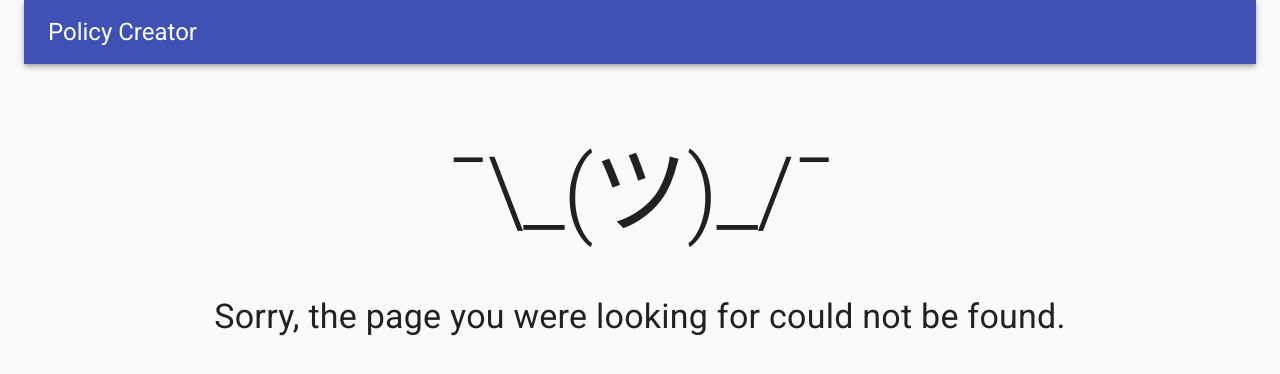
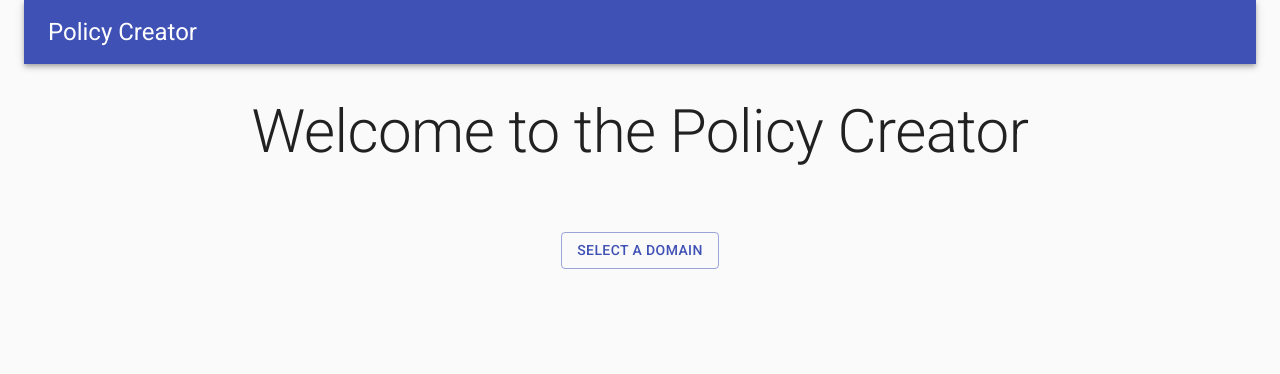
Before and after one commit to tetherless-world/adapt, a React (Create React App) app in the folder policy-tool-frontend/: page / in a window 1280 px wide. Shown: the top 374 px of the page. Built offline with nearby package versions, Linux system fonts and the light colour scheme.

Commit message:
homepage + reorg

```diff
--- a/policy-tool-frontend/src/components/common/Navigation.js
+++ b/policy-tool-frontend/src/components/common/Navigation.js
@@ -1,8 +1,5 @@
 import React from 'react';
-import { makeStyles } from '@material-ui/core/styles';
-import AppBar from '@material-ui/core/AppBar';
-import Toolbar from '@material-ui/core/Toolbar';
-import Typography from '@material-ui/core/Typography';
+import { AppBar, Toolbar, Typography, makeStyles } from '@material-ui/core'
 
 const useStyles = makeStyles(theme => ({
   root: {
--- a/policy-tool-frontend/src/components/App.js
+++ b/policy-tool-frontend/src/components/pages/App.js
@@ -1,9 +1,10 @@
 import React from 'react'
 import { BrowserRouter, Route, Switch } from "react-router-dom";
-import PolicyCreator from './PolicyCreator/PolicyCreator'
-import DomainSelection from './DomainSelection/DomainSelection'
-import Layout from './common/Layout';
-import NotFound from './common/NotFound'
+import PolicyCreator from '../PolicyCreator/PolicyCreator'
+import DomainSelection from '../DomainSelection/DomainSelection'
+import Layout from '../common/Layout';
+import NotFound from './NotFound'
+import Home from './Home';
 
 
 export default function App () {
@@ -13,6 +14,7 @@ export default function App () {
         <Switch >
           <Route path={'/creator'} exact component={PolicyCreator} />
           <Route path={'/domains'} exact component={DomainSelection} />
+          <Route path={'/'} exact component={Home} />
           <Route path={'*'} component={NotFound} />
         </Switch>
       </BrowserRouter>
--- /dev/null
+++ b/policy-tool-frontend/src/components/pages/Home.js
@@ -0,0 +1,19 @@
+import React from 'react'
+import { Typography, Grid, Button } from '@material-ui/core'
+import { Link } from 'react-router-dom'
+
+
+export default function Home () {
+  return (
+    <>
+      <Grid container spacing={8}>
+        <Grid container item justify={'center'}>
+          <Typography variant={'h2'}>Welcome to the Policy Creator</Typography>
+        </Grid>
+        <Grid container item justify={'center'}>
+          <Button variant={'outlined'} color={'primary'} component={Link} to={'/domains'}>Select a domain</Button>
+        </Grid>
+      </Grid>
+    </>
+  )
+}
--- a/policy-tool-frontend/src/components/common/NotFound.js
+++ b/policy-tool-frontend/src/components/pages/NotFound.js
@@ -14,17 +14,13 @@ const useStyles = makeStyles(theme => ({
 export default function NotFound () {
   const classes = useStyles()
   return (
-    <div>
-      <Grid container justify={'center'} className={classes.root}>
-        <Grid item className={classes.title}>
+    <div className={classes.root}>
+      <Grid container spacing={4}>
+        <Grid container item justify={'center'}>
           <Typography variant={'h1'}>¯\_(ツ)_/¯</Typography>
         </Grid>
-      </Grid>
-      <Grid container justify={'center'} className={classes.root}>
-        <Grid item>
-          <Typography variant={'h4'}>
-            Sorry, the page you were looking for could not be found.
-          </Typography>
+        <Grid container item justify={'center'}>
+          <Typography variant={'h4'}>Sorry, the page you were looking for could not be found.</Typography>
         </Grid>
       </Grid>
     </div>
--- a/policy-tool-frontend/src/index.js
+++ b/policy-tool-frontend/src/index.js
@@ -1,6 +1,6 @@
 import React from 'react'
 import ReactDOM from 'react-dom'
-import App from './components/App'
+import App from './components/pages/App'
 import 'typeface-roboto'
 
 
```
